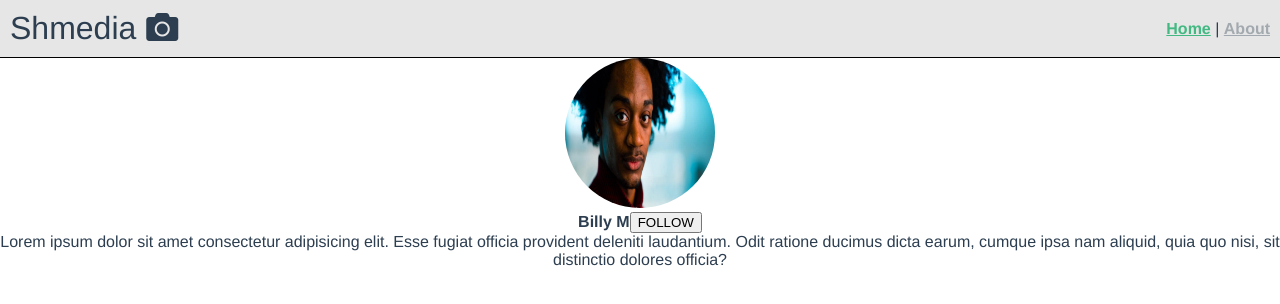
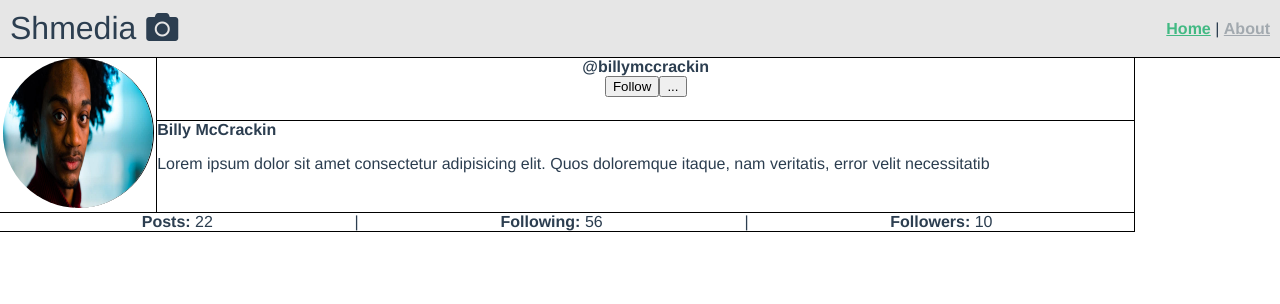
Before and after one commit to bmc1995/shmedia-vue, a Vue app: page / in a window 1280 px wide. Shown: the top 304 px of the page. Built offline with nearby package versions, Linux system fonts and the light colour scheme.

Commit message:
UserCard for profile page

```diff
--- a/src/components/UserCard.vue
+++ b/src/components/UserCard.vue
@@ -2,22 +2,31 @@
     <button class="morebtn"><i class="fas fa-caret-down"></i></button> -->
 <template>
   <div id="container">
+    <div class="profile-img">
       <img
         class="profile-img"
         src="../../testImages/best-portrait-photographers-in-detroit-1080x600.jpg"
         alt="Test profile iamge"
       />
-    <div class="user-info">
-      <div class="stats">
-        <strong>Billy M</strong>
-        <button>FOLLOW</button>
     </div>
-      <span class="bio"
-        >Lorem ipsum dolor sit amet consectetur adipisicing elit. Esse fugiat
-        officia provident deleniti laudantium. Odit ratione ducimus dicta earum,
-        cumque ipsa nam aliquid, quia quo nisi, sit distinctio dolores
-        officia?</span
-      >
+    <div class="profile-options">
+      <span class="username"><strong>@billymccrackin</strong></span>
+      <button class="followBtn">Follow</button>
+      <button class="optionsBtn">...</button>
+    </div>
+    <div class="profile-bio">
+      <strong class="goes-by">Billy McCrackin</strong>
+      <p>
+        Lorem ipsum dolor sit amet consectetur adipisicing elit. Quos doloremque
+        itaque, nam veritatis, error velit necessitatib
+      </p>
+    </div>
+    <div class="profile-stats">
+      <span class="postsCount"><strong>Posts: </strong>22</span>
+      <span>|</span>
+      <span class="followingCount"><strong>Following: </strong>56</span>
+      <span>|</span>
+      <span class="followersCount"><strong>Followers: </strong>10</span>
     </div>
   </div>
 </template>
@@ -31,9 +40,50 @@ export default {
 <style scoped>
 img {
   width: 150px;
-  width: 150px;
   height: 150px;
   border-radius: 50%;
   overflow: hidden;
 }
+
+#container {
+  /* border: 1px solid black; */
+  max-width: 100%;
+  display: grid;
+  grid-template-columns: max-content auto auto;
+  grid-template-rows: auto auto auto;
+}
+
+.profile-img {
+  /* border-top: 1px solid black; */
+  border-right: 1px solid black;
+  grid-row-start: 1;
+  grid-row-end: 3;
+}
+
+.profile-options {
+  /* border-top: 1px solid black; */
+  border-bottom: 1px solid black;
+  border-right: 1px solid black;
+  /* align-self: center; */
+}
+.username {
+  display: block;
+  text-align: center;
+}
+
+.profile-bio {
+  text-align: left;
+  border-right: 1px solid black;
+  grid-column-start: 2;
+}
+
+.profile-stats {
+  display: flex;
+  justify-content: space-evenly;
+  border-top: 1px solid black;
+  border-bottom: 1px solid black;
+  border-right: 1px solid black;
+  grid-column-start: 1;
+  grid-column-end: 3;
+}
 </style>
--- a/src/views/Home.vue
+++ b/src/views/Home.vue
@@ -18,3 +18,9 @@ export default {
   },
 };
 </script>
+
+<style scoped>
+/* .home {
+  max-width: min-content;
+} */
+</style>
```
Lines whose indentation alone changed are shown as unchanged.
